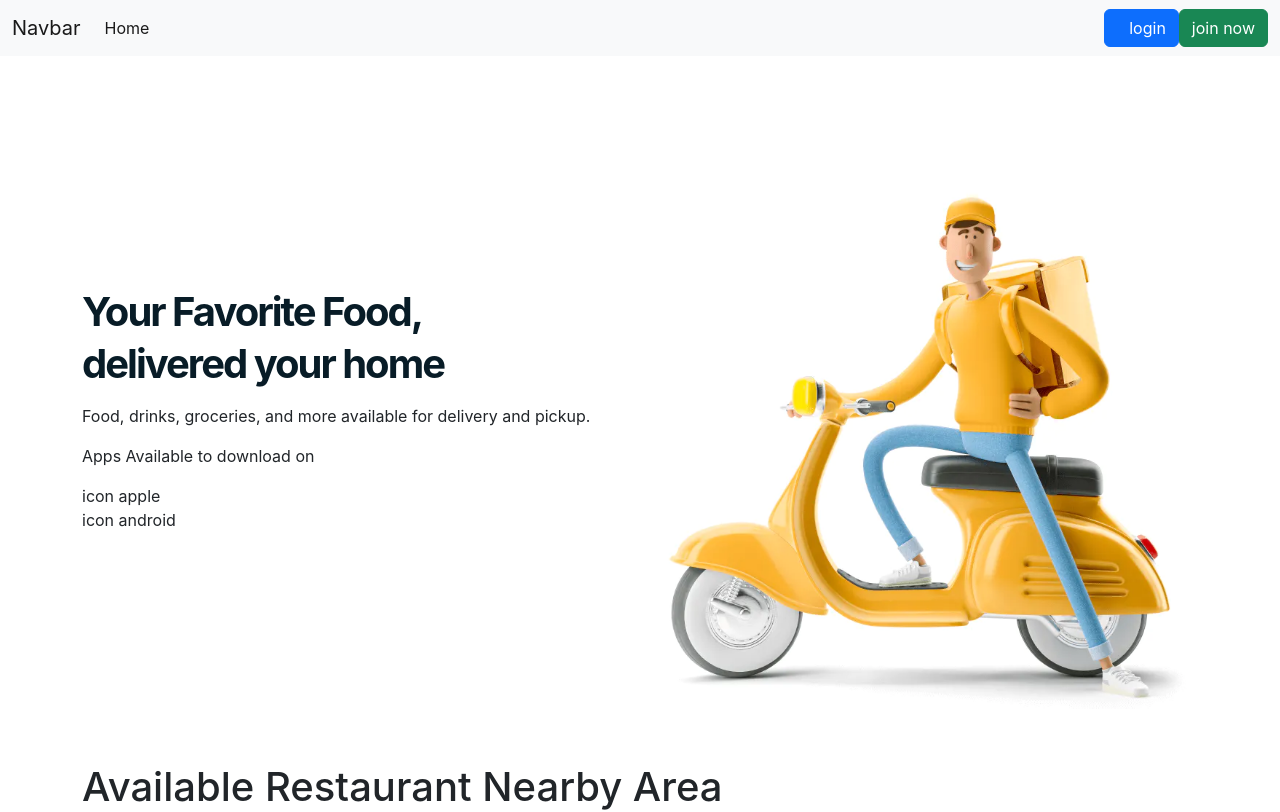
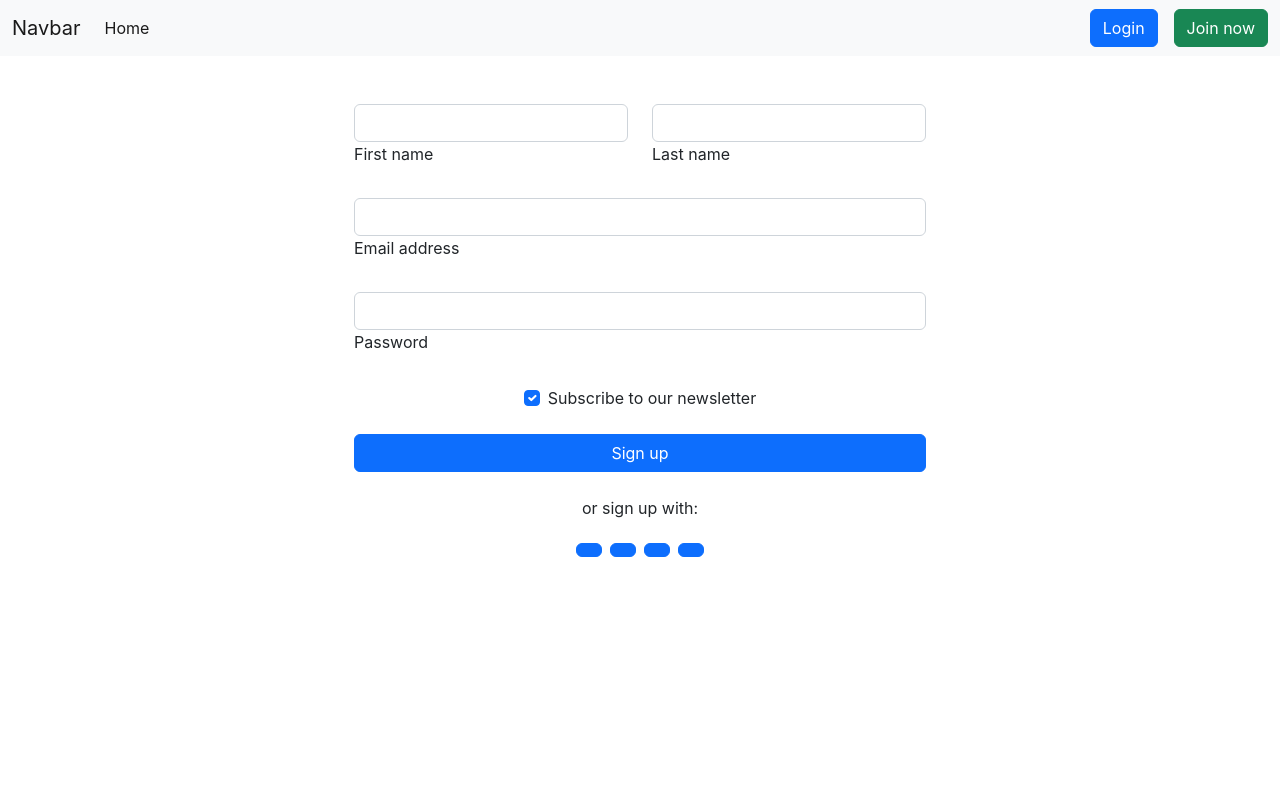
Before and after one commit to me-sajib/food-delivery, a React (Create React App) app: page /register in a window 1280 px wide. Shown: the top 812 px of the page. Built offline with nearby package versions, Linux system fonts and the light colour scheme.

Commit message:
add router and auth form design

```diff
--- a/src/App.css
+++ b/src/App.css
@@ -1,41 +1,7 @@
-.bg-color {
-  /* background-color: rgb(255, 242, 217); */
+/* large device form width 50% */
+@media (min-width: 768px) {
+  .form-width {
+    display: grid;
+    justify-content: center;
+  }
 }
-.banner-container {
-  padding-top: 130px;
-  flex: 0 0 46%;
-}
-.top-heading {
-  font-weight: bold;
-  line-height: 1.29;
-  letter-spacing: -2px;
-  color: rgb(8, 28, 39);
-  margin-bottom: 15px;
-}
-/* .banner-image {
-  flex: 0 0 54%;
-  background-color: rgb(255, 242, 217);
-} */
-.banner {
-  display: inline-block;
-  max-width: 100%;
-  overflow: hidden;
-  position: relative;
-  box-sizing: border-box;
-  margin: 0;
-}
-.banner-heading {
-  padding-top: 100px;
-}
-.banner-img {
-  box-sizing: border-box;
-  padding: 0;
-  border: none;
-  margin: auto;
-  display: block;
-
-  min-width: 100%;
-  max-width: 100%;
-  min-height: 100%;
-  max-height: 100%;
-}
--- a/src/App.js
+++ b/src/App.js
@@ -1,13 +1,19 @@
+import { Routes, Route } from "react-router-dom";
 import "./App.css";
 import Home from "./components/Home";
+import Login from "./pages/auth/Login";
 import Nav from "./components/Nav";
-import Foods from "./pages/Services/Foods";
+import Register from "./pages/auth/Register";
 
 function App() {
   return (
     <>
-      <Home />
-      <Foods />
+      <Nav />
+      <Routes>
+        <Route path="/" element={<Home />} />
+        <Route path="/login" element={<Login />} />
+        <Route path="/register" element={<Register />} />
+      </Routes>
     </>
   );
 }
--- a/src/components/Banner.js
+++ b/src/components/Banner.js
@@ -23,7 +23,7 @@ const Banner = () => {
         <div className="col">
           <div className="banner-image">
             <div className="banner">
-              <img src={banner} alt="" className="banner-img" />
+              <img src={banner} alt="" className="banner-img img-fluid" />
             </div>
           </div>
         </div>
--- a/src/components/Home.js
+++ b/src/components/Home.js
@@ -1,12 +1,12 @@
 import React from "react";
+import Foods from "../pages/Services/Foods";
 import Banner from "./Banner";
-import Nav from "./Nav";
 
 const Home = () => {
   return (
     <div>
-      <Nav />
       <Banner />
+      <Foods />
     </div>
   );
 };
--- a/src/components/Nav.js
+++ b/src/components/Nav.js
@@ -1,4 +1,5 @@
 import React from "react";
+import { Link } from "react-router-dom";
 
 const Nav = () => {
   return (
@@ -26,10 +27,14 @@ const Nav = () => {
               </a>
             </li>
           </ul>
-          <form className="d-flex" role="search">
-            <button className="btn btn-primary ps-4">login</button>
-            <button className="btn btn-success">join now</button>
-          </form>
+          <Link to="/login" className="btn btn-primary">
+            Login
+          </Link>
+          <span className="mx-2"></span>
+          <Link to="/register" className="btn btn-success">
+            {" "}
+            Join now{" "}
+          </Link>
         </div>
       </div>
     </nav>
--- a/src/index.js
+++ b/src/index.js
@@ -1,14 +1,17 @@
-import React from 'react';
-import ReactDOM from 'react-dom/client';
-import './index.css';
-import App from './App';
-import reportWebVitals from './reportWebVitals';
+import React from "react";
+import ReactDOM from "react-dom/client";
+import "./index.css";
+import App from "./App";
+import reportWebVitals from "./reportWebVitals";
+import { BrowserRouter } from "react-router-dom";
 
-const root = ReactDOM.createRoot(document.getElementById('root'));
+const root = ReactDOM.createRoot(document.getElementById("root"));
 root.render(
-  <React.StrictMode>
-    <App />
-  </React.StrictMode>
+  <BrowserRouter>
+    <React.StrictMode>
+      <App />
+    </React.StrictMode>
+  </BrowserRouter>
 );
 
 // If you want to start measuring performance in your app, pass a function
--- /dev/null
+++ b/src/pages/auth/Login.js
@@ -0,0 +1,75 @@
+import React from "react";
+
+const Login = () => {
+  return (
+    <div className="container">
+      <div className="py-5">
+        <form className="form-width">
+          <div class="form-outline mb-4">
+            <input type="email" id="form2Example1" class="form-control" />
+            <label class="form-label" for="form2Example1">
+              Email address
+            </label>
+          </div>
+
+          <div class="form-outline mb-4">
+            <input type="password" id="form2Example2" class="form-control" />
+            <label class="form-label" for="form2Example2">
+              Password
+            </label>
+          </div>
+
+          <div class="row mb-4">
+            <div class="col d-flex justify-content-center">
+              <div class="form-check">
+                <input
+                  class="form-check-input"
+                  type="checkbox"
+                  value=""
+                  id="form2Example34"
+                  checked
+                />
+                <label class="form-check-label" for="form2Example34">
+                  {" "}
+                  Remember me{" "}
+                </label>
+              </div>
+            </div>
+
+            <div class="col">
+              <a href="#!">Forgot password?</a>
+            </div>
+          </div>
+
+          <button type="submit" class="btn btn-primary btn-block mb-4">
+            Sign in
+          </button>
+
+          <div class="text-center">
+            <p>
+              Not a member? <a href="#!">Register</a>
+            </p>
+            <p>or sign up with:</p>
+            <button type="button" class="btn btn-primary btn-floating mx-1">
+              <i class="fab fa-facebook-f"></i>
+            </button>
+
+            <button type="button" class="btn btn-primary btn-floating mx-1">
+              <i class="fab fa-google"></i>
+            </button>
+
+            <button type="button" class="btn btn-primary btn-floating mx-1">
+              <i class="fab fa-twitter"></i>
+            </button>
+
+            <button type="button" class="btn btn-primary btn-floating mx-1">
+              <i class="fab fa-github"></i>
+            </button>
+          </div>
+        </form>
+      </div>
+    </div>
+  );
+};
+
+export default Login;
--- /dev/null
+++ b/src/pages/auth/Register.js
@@ -0,0 +1,82 @@
+import React from "react";
+
+const Register = () => {
+  return (
+    <div className="container">
+      <div className="py-5">
+        <form className="form-width">
+          <div class="row mb-4">
+            <div class="col">
+              <div class="form-outline">
+                <input type="text" id="form3Example1" class="form-control" />
+                <label class="form-label" for="form3Example1">
+                  First name
+                </label>
+              </div>
+            </div>
+            <div class="col">
+              <div class="form-outline">
+                <input type="text" id="form3Example2" class="form-control" />
+                <label class="form-label" for="form3Example2">
+                  Last name
+                </label>
+              </div>
+            </div>
+          </div>
+
+          <div class="form-outline mb-4">
+            <input type="email" id="form3Example3" class="form-control" />
+            <label class="form-label" for="form3Example3">
+              Email address
+            </label>
+          </div>
+
+          <div class="form-outline mb-4">
+            <input type="password" id="form3Example4" class="form-control" />
+            <label class="form-label" for="form3Example4">
+              Password
+            </label>
+          </div>
+
+          <div class="form-check d-flex justify-content-center mb-4">
+            <input
+              class="form-check-input me-2"
+              type="checkbox"
+              value=""
+              id="form2Example33"
+              checked
+            />
+            <label class="form-check-label" for="form2Example33">
+              Subscribe to our newsletter
+            </label>
+          </div>
+
+          <button type="submit" class="btn btn-primary btn-block mb-4">
+            Sign up
+          </button>
+
+          <div class="text-center">
+            <p>or sign up with:</p>
+            <button type="button" class="btn btn-primary btn-floating mx-1">
+              <i class="fab fa-facebook-f"></i>
+            </button>
+
+            <button type="button" class="btn btn-primary btn-floating mx-1">
+              <i class="fab fa-google"></i>
+            </button>
+
+            <button type="button" class="btn btn-primary btn-floating mx-1">
+              <i class="fab fa-twitter"></i>
+            </button>
+
+            <button type="button" class="btn btn-primary btn-floating mx-1">
+              <i class="fab fa-github"></i>
+            </button>
+          </div>
+        </form>
+      </div>
+    </div>
+  );
+};
+
+export default Register;
```
